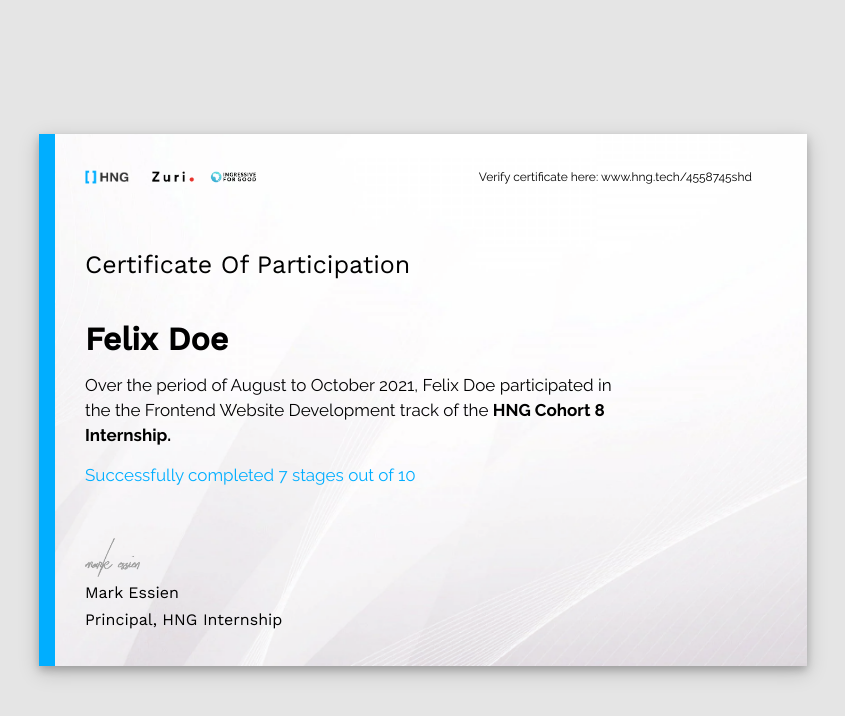
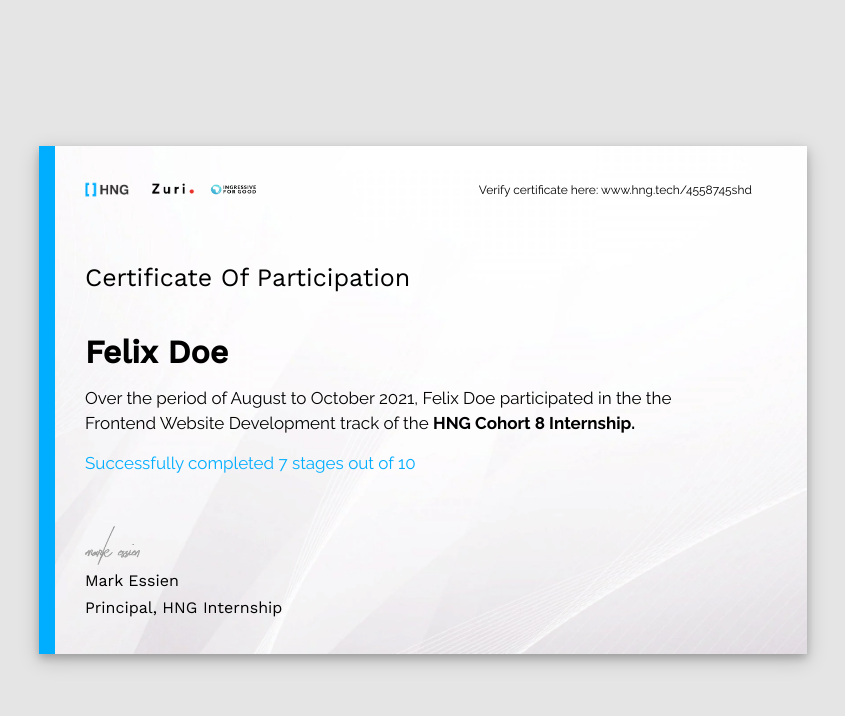
Before and after one commit to mrWealthid/HngCert, a plain HTML site: page index.html in a window 1280 px wide. Shown: the whole page, without its empty margins (217-1062 px from the left). Drawn offline with nearby package versions, Linux system fonts and the light colour scheme.

Commit message:
added max width to message body

```diff
--- a/main.css
+++ b/main.css
@@ -55,8 +55,9 @@
   gap: 15px;
   margin-top: 65px;
   font-family: "Work Sans", sans-serif;
-  width: 78%;
+  width: 95%;
   flex-wrap: wrap;
+  max-width: 768px;
 }
 
 .my-content h4 {
```
